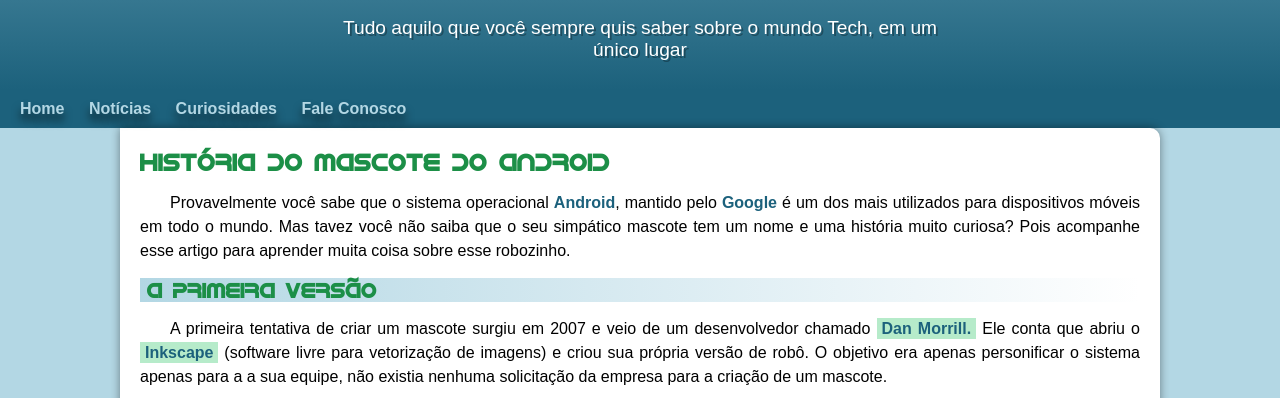
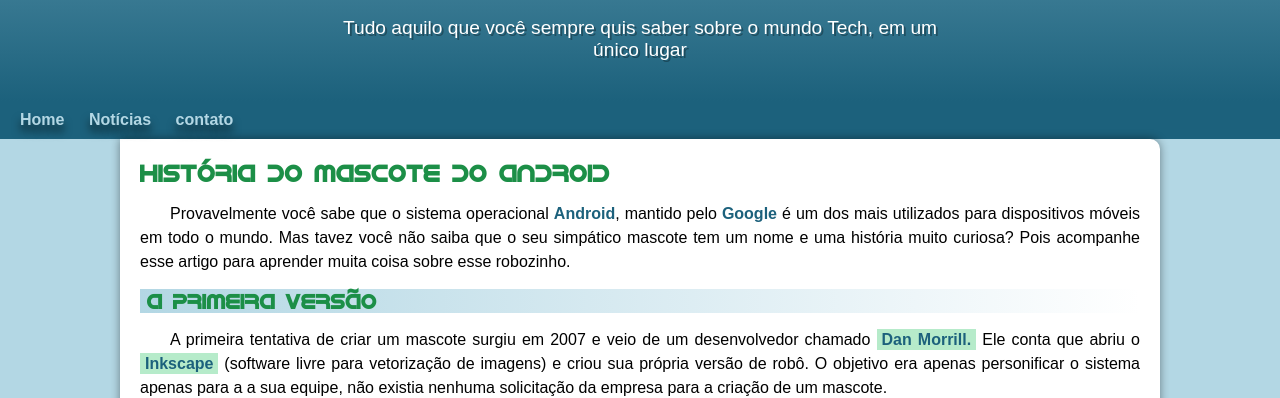
Before and after one commit to stefaniealexandre/projeto-android, a plain HTML site: page index.html in a window 1280 px wide. Shown: the part 90-488 px from the top of the page. Drawn offline with Linux system fonts and the light colour scheme.

Commit message:
Problema de padding corrigido

```diff
--- a/estilo/style.css
+++ b/estilo/style.css
@@ -58,7 +58,7 @@
     padding-right: 10px;
     padding-left: 10px;
     margin: auto;
-    margin-bottom: 20px;
+    padding-bottom: 40px;
     text-shadow: 2px 2px 0px rgba(0, 0, 0, 0.3);
 }
 
--- a/index.html
+++ b/index.html
@@ -15,8 +15,7 @@
     <nav>
         <a href="#">Home</a>
         <a href="#">Notícias</a>
-        <a href="#">Curiosidades</a>
-        <a href="#">Fale Conosco</a>
+        <a href="#">contato</a>
     </nav>
     <main>
         <article>
```
